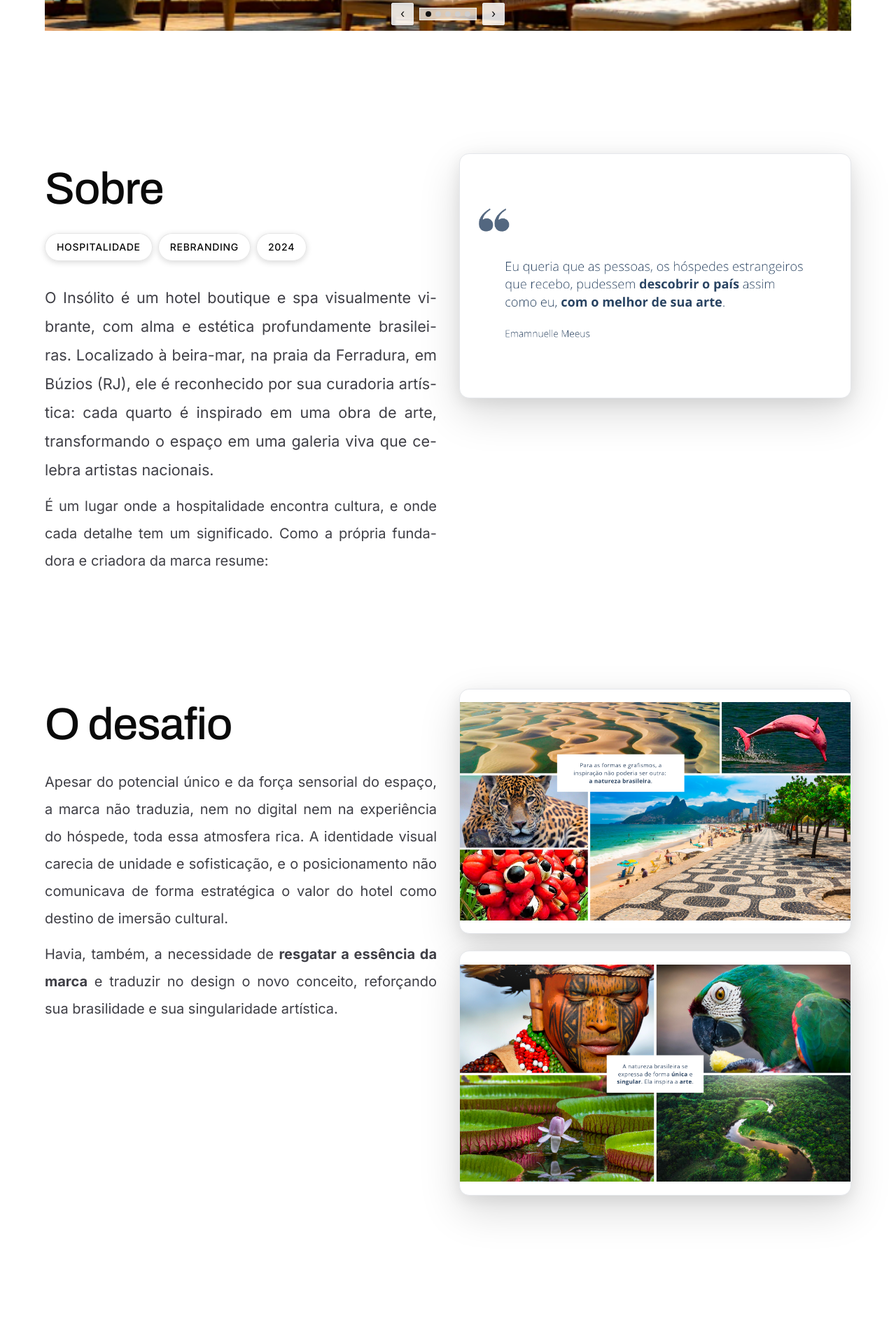
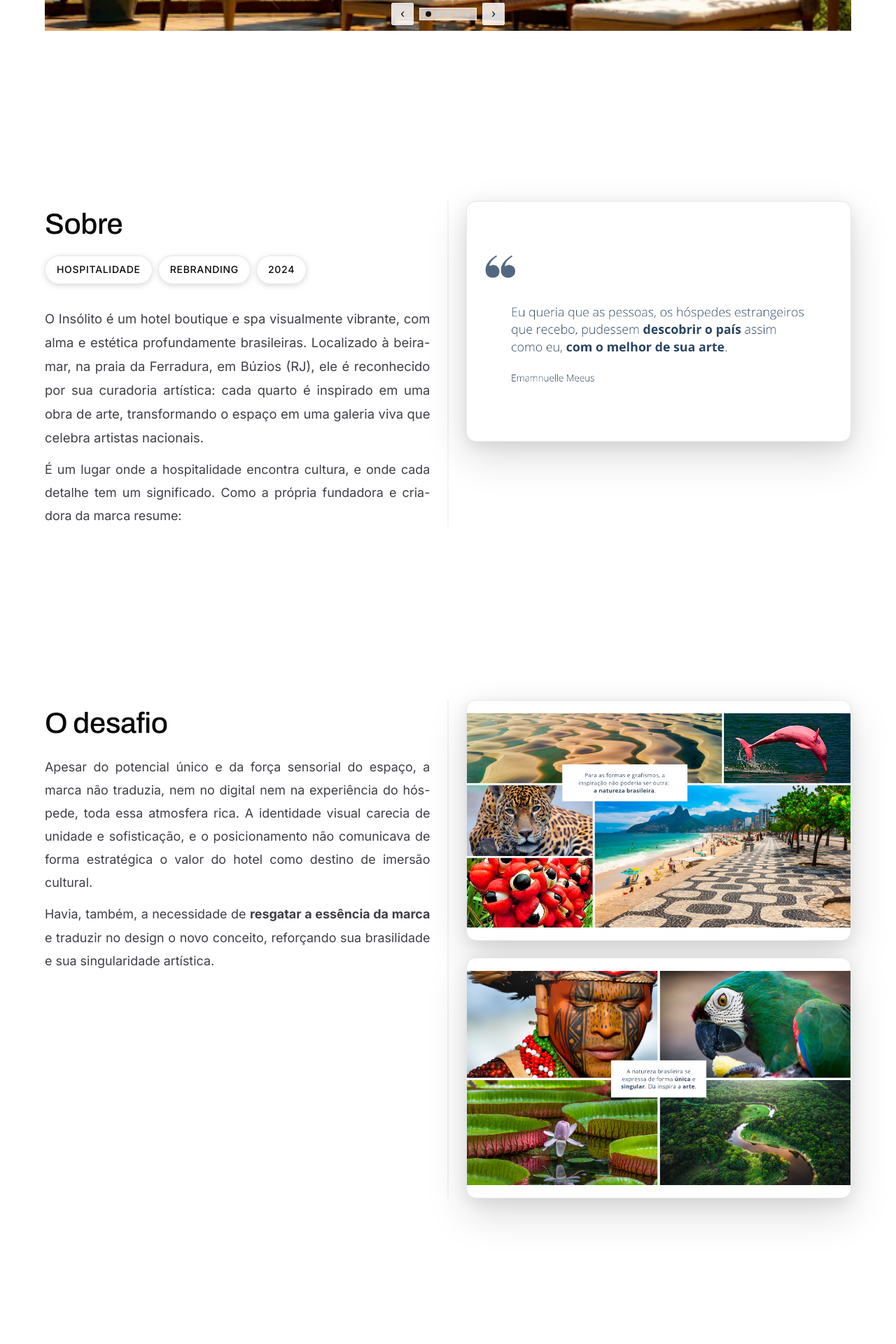
Before and after one commit to osanaizera/casa-flora-site, a Next.js app: page /cases/insolito in a window 1280 px wide. Shown: the part 1480-3400 px from the top of the page at 70% size. Built offline with nearby package versions, Linux system fonts and the light colour scheme.

Commit message:
layout(case/insolito): aplicar padrão refinado a Sobre, Desafio e Abordagem (tipografia compacta, grid dividido com linha, frames centralizados)

```diff
--- a/src/app/cases/[slug]/page.tsx
+++ b/src/app/cases/[slug]/page.tsx
@@ -93,9 +93,9 @@ export default async function CaseDetail({ params }: { params: Promise<RoutePara
         </section>
 
         {/* Sobre */}
-        <section id="sobre" className="case-screen">
+        <section id="sobre" className="case-screen case-screen--spacious case-screen--compact">
           <div className="case-screen__container">
-            <div className="case-grid">
+            <div className="case-grid case-grid--divided">
               <div className="case-grid__left">
                 <div className="case-screen__content">
                   <h2 className="case-screen__title">Sobre</h2>
@@ -109,7 +109,7 @@ export default async function CaseDetail({ params }: { params: Promise<RoutePara
                 </div>
               </div>
               <div className="case-grid__right">
-                <div className="case-frame case-frame--landscape case-elevate">
+                <div className="case-frame case-frame--landscape case-frame--centered case-elevate">
                   <Image src={'/images/cases/insolito/Captura de Tela 2025-08-13 às 09.49.14.png'} alt="Citação da fundadora" fill />
                 </div>
               </div>
@@ -118,9 +118,9 @@ export default async function CaseDetail({ params }: { params: Promise<RoutePara
         </section>
 
         {/* Desafio */}
-        <section id="desafio" className="case-screen">
+        <section id="desafio" className="case-screen case-screen--spacious case-screen--compact">
           <div className="case-screen__container">
-            <div className="case-grid">
+            <div className="case-grid case-grid--divided">
               <div className="case-grid__left">
                 <div className="case-screen__content">
                   <h2 className="case-screen__title">O desafio</h2>
@@ -134,7 +134,7 @@ export default async function CaseDetail({ params }: { params: Promise<RoutePara
                     { src: '/images/cases/insolito/Captura de Tela 2025-08-13 às 09.49.51.png', alt: 'Desafio 1' },
                     { src: '/images/cases/insolito/Captura de Tela 2025-08-13 às 09.50.00.png', alt: 'Desafio 2' },
                   ].map((g, idx) => (
-                    <div key={idx} className="case-frame case-frame--landscape case-elevate">
+                    <div key={idx} className="case-frame case-frame--landscape case-frame--centered case-elevate">
                       <Image src={g.src} alt={g.alt} fill />
                     </div>
                   ))}
@@ -145,9 +145,9 @@ export default async function CaseDetail({ params }: { params: Promise<RoutePara
         </section>
 
         {/* Abordagem */}
-        <section id="abordagem" className="case-screen">
+        <section id="abordagem" className="case-screen case-screen--spacious case-screen--compact">
           <div className="case-screen__container">
-            <div className="case-grid">
+            <div className="case-grid case-grid--divided">
               <div className="case-grid__left">
                 <div className="case-screen__content">
                   <h2 className="case-screen__title">Nossa abordagem</h2>
--- a/src/app/globals.css
+++ b/src/app/globals.css
@@ -1715,6 +1715,18 @@ body {
   transform: translateX(-0.5px);
   pointer-events: none;
 }
+.case-grid--divided { position: relative; gap: clamp(28px, 4vw, 56px); }
+.case-grid--divided::before {
+  content: '';
+  position: absolute;
+  top: 0;
+  bottom: 0;
+  left: 50%;
+  width: 1px;
+  background: #E5E7EB;
+  transform: translateX(-0.5px);
+  pointer-events: none;
+}
 .case-grid__right--bottom { align-self: end; }
 .case-grid__right--center { align-self: center; }
 
```
